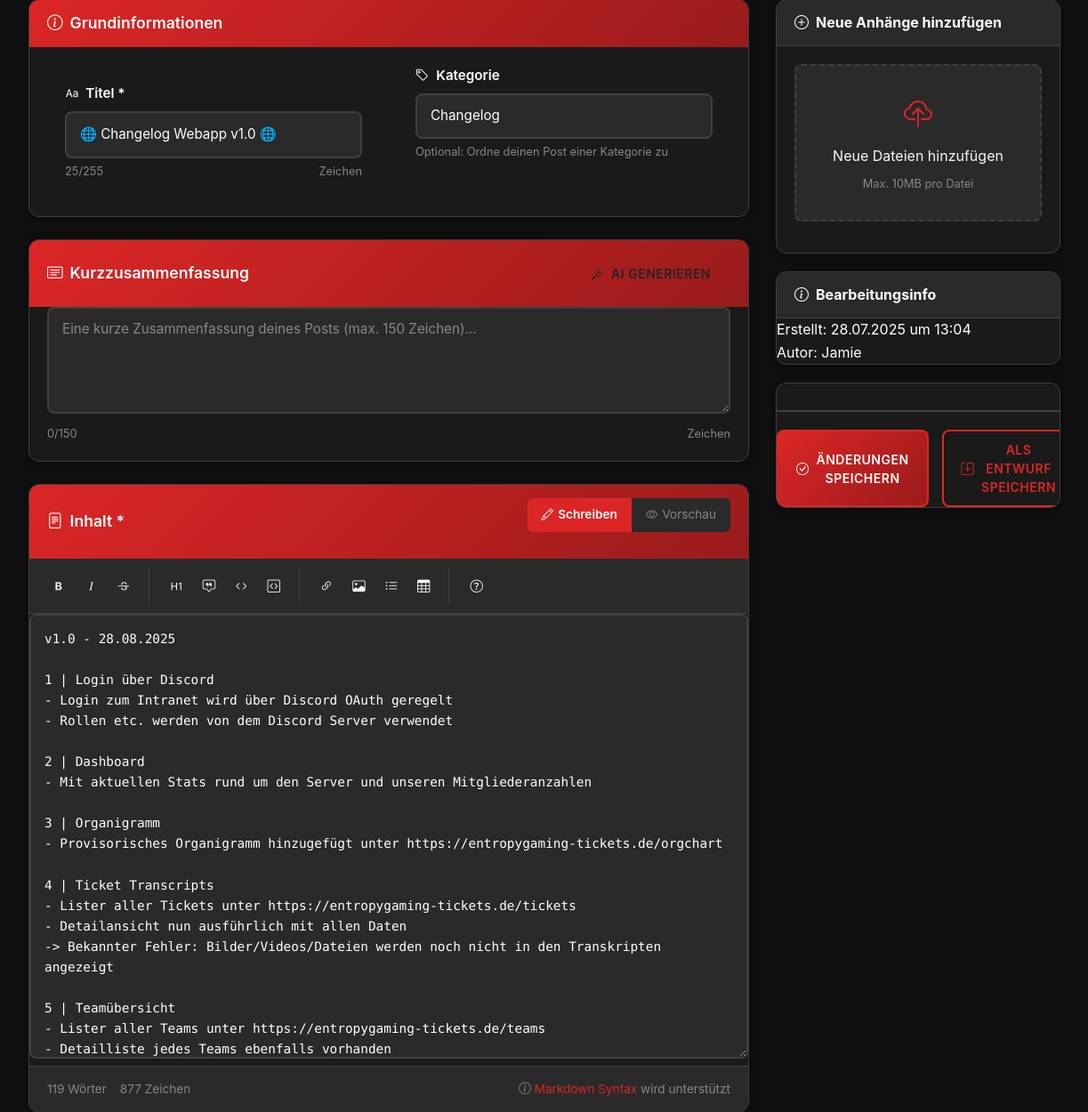
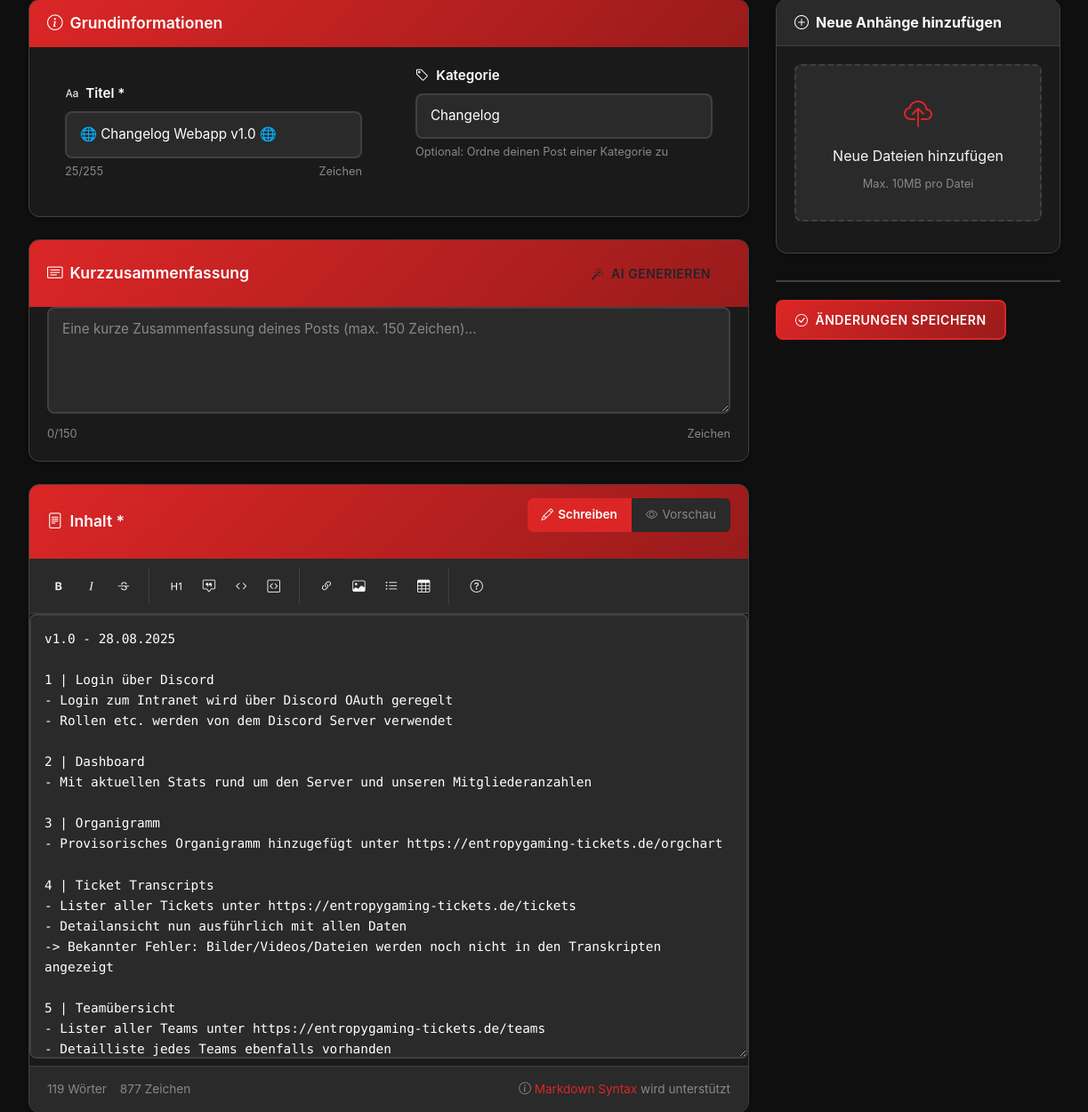
Before and after one commit to EYGjamie/EntropyGaming, a Flask app: page /forum/edit/2 in a window 1480 px wide. Shown: the part 329-1579 px from the top of the page at 89% size, without its empty margins (128-1351 px from the left). Run offline with Flask 3, Linux system fonts and the light colour scheme; a user stored in the database is signed in; data comes from the database, SQL or seed files in the repository; data that the repository does not hold is empty; some libraries are stand-ins or nearby versions.

Commit message:
Update edit_post.html

```diff
--- a/webapp/internal/templates/forum/edit_post.html
+++ b/webapp/internal/templates/forum/edit_post.html
@@ -271,54 +271,12 @@
                         </div>
                     </div>
 
-                    <!-- Edit Information -->
-                    <div class="sidebar-section">
-                        <div class="sidebar-section-header">
-                            <h4><i class="bi bi-info-circle"></i> Bearbeitungsinfo</h4>
-                        </div>
-
-                        <div class="edit-info">
-                            <div class="info-item">
-                                <label>Erstellt:</label>
-                                <span>{{ post.created_at|datetime_format }}</span>
-                            </div>
-                            {% if post.updated_at and post.updated_at != post.created_at %}
-                            <div class="info-item">
-                                <label>Zuletzt bearbeitet:</label>
-                                <span>{{ post.updated_at|datetime_format }}</span>
-                            </div>
-                            {% endif %}
-                            <div class="info-item">
-                                <label>Autor:</label>
-                                <span>{{ post.author_display_name or post.author_name }}</span>
-                            </div>
-                        </div>
-                    </div>
-
                     <!-- Actions -->
-                    <div class="sidebar-section">
-                        <div class="form-actions">
-                            <button type="submit" class="btn btn-primary btn-block">
-                                <i class="bi bi-check-circle"></i>
-                                Änderungen speichern
-                            </button>
-
-                            <button type="button" class="btn btn-outline btn-block" onclick="saveDraft()">
-                                <i class="bi bi-save"></i> Als Entwurf speichern
-                            </button>
-
-                            <a href="{{ url_for('forum.view_post', post_id=post.id) }}"
-                               class="btn btn-secondary btn-block">
-                                <i class="bi bi-x-lg"></i> Abbrechen
-                            </a>
-
-                            {% if user.has_management_role() %}
-                            <hr class="sidebar-divider">
-                            <button type="button" class="btn btn-danger btn-block" onclick="deletePost()">
-                                <i class="bi bi-trash"></i> Post löschen
-                            </button>
-                            {% endif %}
-                        </div>
+                    <div class="form-actions">
+                        <button type="submit" class="btn btn-primary btn-block">
+                            <i class="bi bi-check-circle"></i>
+                            Änderungen speichern
+                        </button>
                     </div>
                 </div>
             </div>
```
